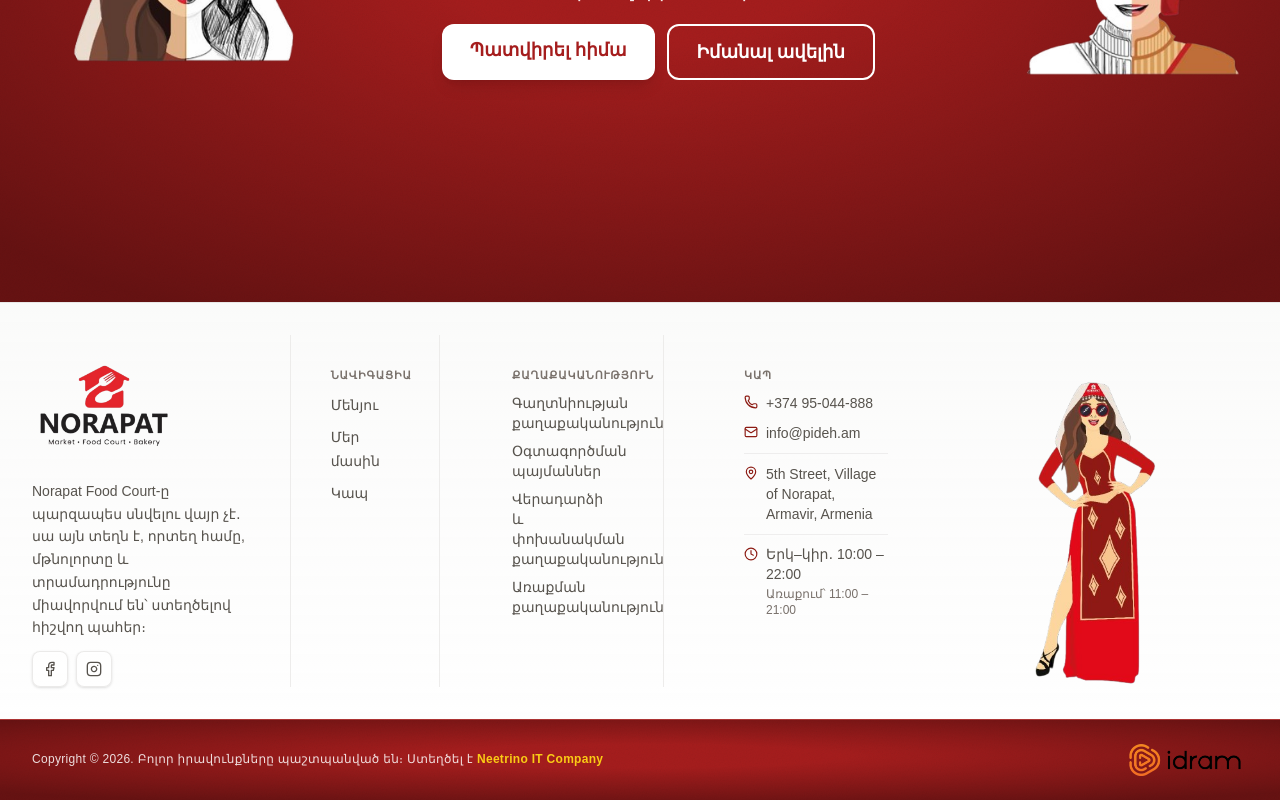
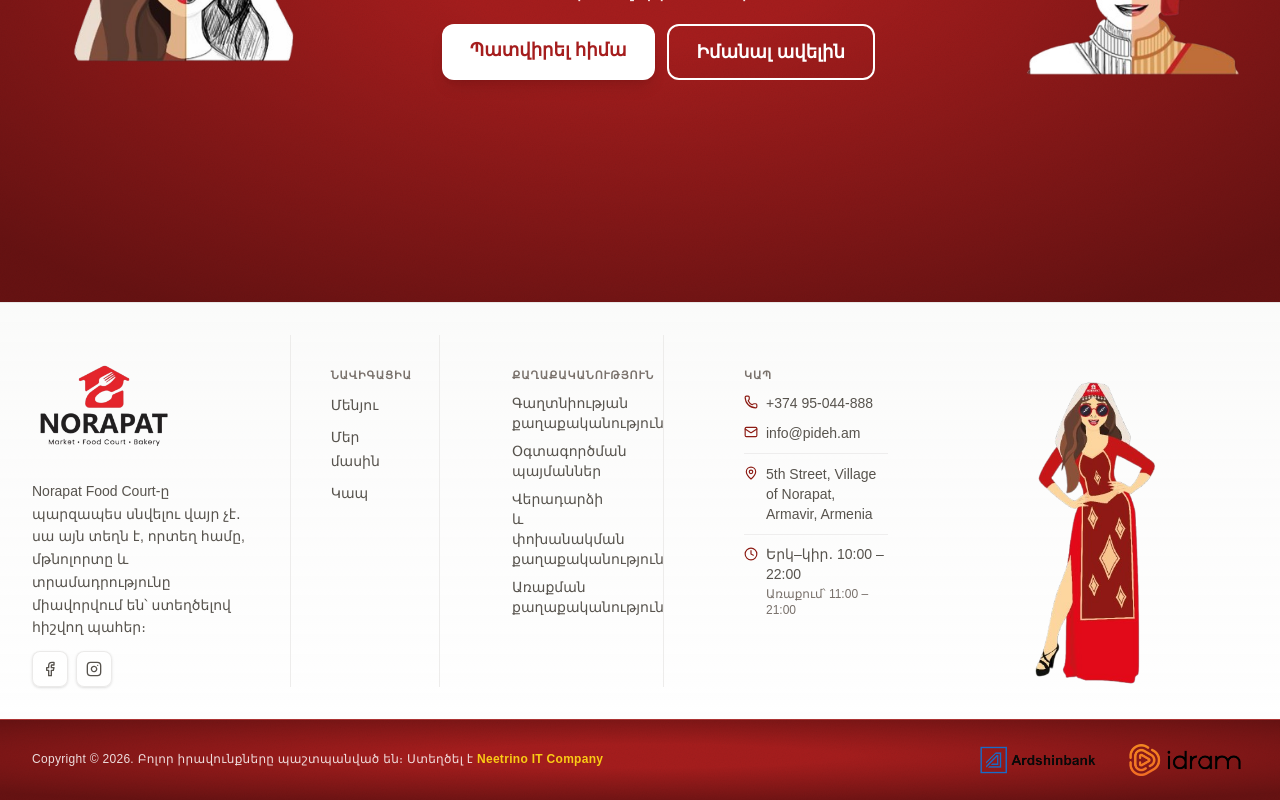
Before and after one commit to neetrino/norapat.am, a Next.js app: page / in a window 1280 px wide. Shown: the part 2988-3788 px from the top of the page. Built offline with nearby package versions, Linux system fonts and the light colour scheme; no server answers; the database is empty.

Commit message:
ardshinbank logo

```diff
--- a/src/components/Footer.tsx
+++ b/src/components/Footer.tsx
@@ -21,9 +21,9 @@ const SOCIAL_BTN =
 const FOOTER_NAV_TOP = 'pt-6 sm:pt-7 lg:pt-8'
 const FOOTER_POLICIES_CONTACT_TOP = 'max-lg:pt-0 lg:pt-8'
 
-/** Next/Image intrinsic size (PNG aspect); display height via Tailwind */
-const FOOTER_IDRAM_LOGO = { width: 240, height: 80 } as const
-const FOOTER_IDRAM_LOGO_MAX_WIDTH_PX = 200
+/** Next/Image intrinsic size (PNG aspect); display height via Tailwind — same footprint for Idram and Ardshinbank */
+const FOOTER_PARTNER_LOGO = { width: 240, height: 80 } as const
+const FOOTER_PARTNER_LOGO_MAX_WIDTH_PX = 200
 
 export default function Footer() {
   const { t } = useI18n()
@@ -178,6 +178,7 @@ export default function Footer() {
       <div className="promo-food-banner-bg promo-food-banner-vignette relative border-t border-white/10 text-white">
         <div className="relative z-10 mx-auto max-w-7xl px-4 py-5 sm:px-6 sm:py-6 lg:px-8">
           <div className="flex flex-col gap-4 sm:flex-row sm:items-center sm:justify-between sm:gap-6">
+            <div className="min-w-0">
               <p className="text-left text-[11px] font-normal leading-relaxed tracking-wide text-white/85 sm:text-xs lg:whitespace-nowrap">
                 {f.copyright} {f.createdBy}{' '}
                 <a
@@ -189,15 +190,27 @@ export default function Footer() {
                   Neetrino IT Company
                 </a>
               </p>
+            </div>
             <div className="flex w-full shrink-0 flex-wrap items-center justify-end gap-4 sm:w-auto sm:gap-5">
+              <Image
+                src="/ardshinbank-logo.png"
+                alt={f.ardshinbankLogoAlt}
+                width={FOOTER_PARTNER_LOGO.width}
+                height={FOOTER_PARTNER_LOGO.height}
+                className="h-7 w-auto select-none object-contain sm:h-8"
+                style={{
+                  maxWidth: `min(100%, ${FOOTER_PARTNER_LOGO_MAX_WIDTH_PX}px)`,
+                }}
+                sizes="(max-width: 640px) 180px, 200px"
+              />
               <Image
                 src="/idram-logo.png"
                 alt={f.idramLogoAlt}
-                width={FOOTER_IDRAM_LOGO.width}
-                height={FOOTER_IDRAM_LOGO.height}
+                width={FOOTER_PARTNER_LOGO.width}
+                height={FOOTER_PARTNER_LOGO.height}
                 className="h-7 w-auto select-none object-contain sm:h-8"
                 style={{
-                  maxWidth: `min(100%, ${FOOTER_IDRAM_LOGO_MAX_WIDTH_PX}px)`,
+                  maxWidth: `min(100%, ${FOOTER_PARTNER_LOGO_MAX_WIDTH_PX}px)`,
                 }}
                 sizes="(max-width: 640px) 180px, 200px"
               />
--- a/src/i18n/dictionaries/hy.ts
+++ b/src/i18n/dictionaries/hy.ts
@@ -115,6 +115,7 @@ export const hy: AppMessages = {
     mascotAlt:
       'Ստիլիզացված պատկեր՝ հայկական տարազի տարրերով, բրենդի դեկորատիվ տարր',
     idramLogoAlt: 'Idram վճարային համակարգ',
+    ardshinbankLogoAlt: 'Արդշինբանկ',
   },
   home: {
     ariaBrandBanner: 'Բրենդային բաններ',
--- a/src/i18n/types.ts
+++ b/src/i18n/types.ts
@@ -122,6 +122,8 @@ export interface AppMessages {
     mascotAlt: string
     /** Idram վճարային համակարգի լոգո (կոպիրայթի գոտի) */
     idramLogoAlt: string
+    /** Ardshinbank բանկի լոգո (կոպիրայթի տողի աջ կողմում) */
+    ardshinbankLogoAlt: string
   }
   home: {
     ariaBrandBanner: string
```
Also changed, not shown: public/ardshinbank-logo.png, 1 other file (tests, documents, lock files or other folders). Lines whose indentation alone changed are shown as unchanged.
